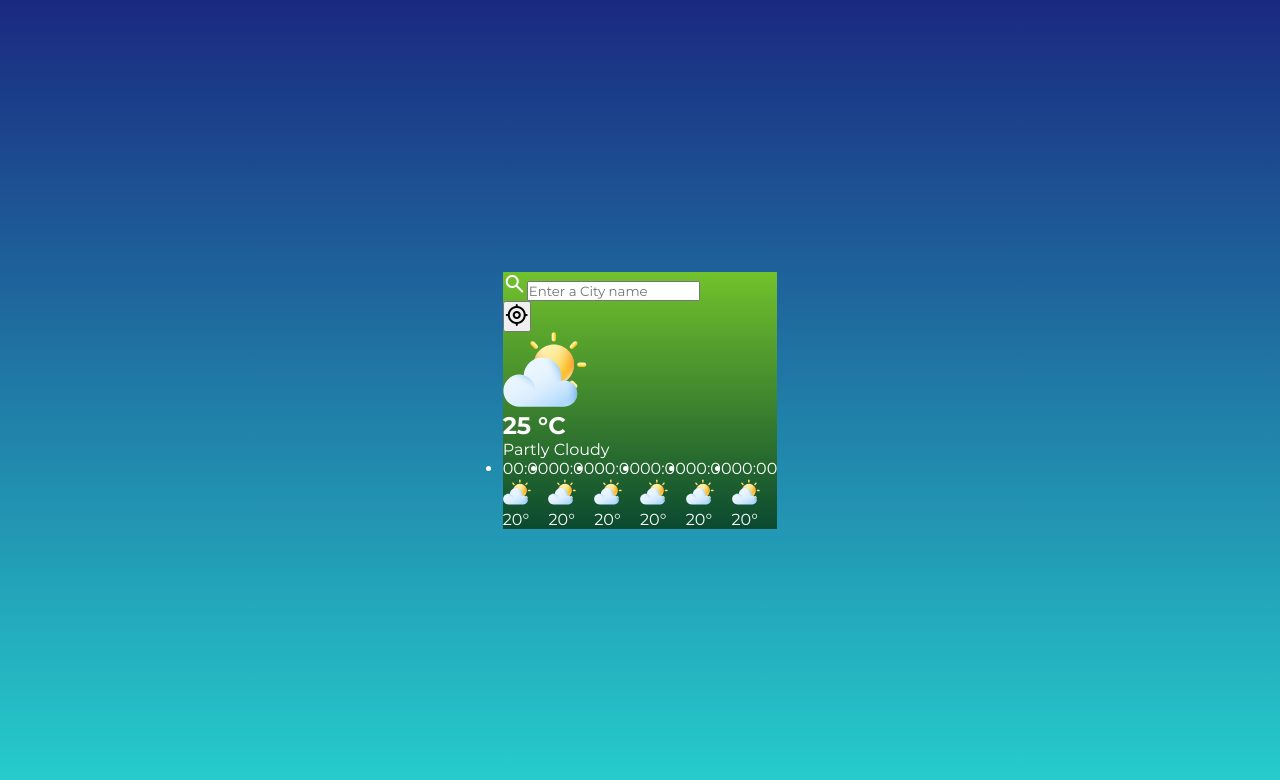
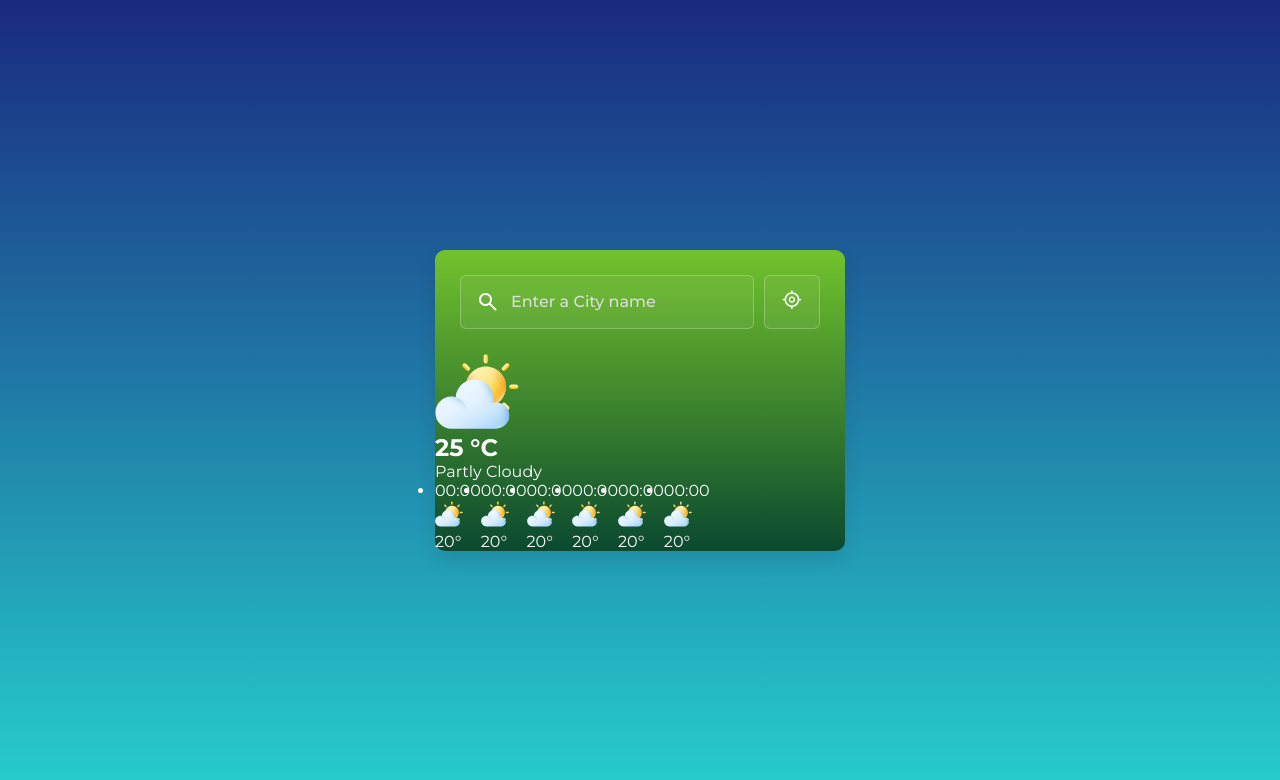
Before and after one commit to Govind-553/weather-app, a React (Vite) app: page / in a window 1280 px wide. Shown: the top 780 px of the page. Built offline with nearby package versions, Linux system fonts and the light colour scheme.

Commit message:
Add change

```diff
--- a/src/index.css
+++ b/src/index.css
@@ -14,9 +14,76 @@ body {
     background: linear-gradient(#1A2980, #26D0CE);
     color: white;
 }
+#root {
+    width: 100%;
+}
 .container {
+    margin: 0 auto;
+    border-radius: 10px;
     max-width: 410px;
     background: linear-gradient(#72c22c, #0b4930);
+    box-shadow: 0 10px 20px rgba(0, 0, 0, 0.1);
+}
+.search-section {
+    display: flex;
+    align-items: center;
+    gap: 10px;
+    padding: 25px;
+}
+.search-section .search-form {
+    height: 54px;
+    width: 100%;
+    position: relative;
+}
+.search-section .search-form span {
+    color: #fff;
+    position: absolute;
+    top: 50%;
+    left: 16px;
+    transform: translateY(-50%);
+}
+.search-section .search-input {
+    width: 100%;
+    height: 100%;
+    outline: none;
+    color: #fff;
+    font-size: 1rem;
+    text-transform: uppercase;
+    border-radius: 6px;
+    padding: 0 20px 0 50px;
+    background: rgba(255, 255, 255, 0.05);
+    border: 1px solid rgba(255, 255, 255, 0.25);
+    transition: 0.1s ease;
+}
+.search-section .search-input:focus{
+    border-color: #1a9120;
+}
+.search-section .search-input::placeholder {
+    color: #ddd;
+    text-transform: none;
+    font-weight: 500;
+}
+.search-section .location-button {
+    height: 54px;
+    width: 56px;
+    flex-shrink: 0;
+    color: #fff;
+    cursor: pointer;
+    border-radius: 6px;
+    background: rgba(255, 255, 255, 0.05);
+    border: 1px solid rgba(255, 255, 255, 0.25);
+    transition: 0.1s ease;
+}
+.search-section .location-button span{
+    font-size: 1.3rem;
+}
+.search-section .location-button:hover {
+    color: #b39fdf;
+    border-color: #1a9120;
+}
+
+.weather-section :where(h2, p) {
+    color: #fff;
 }
 .hourly-forecast .weather-list {
     display: flex;
```
